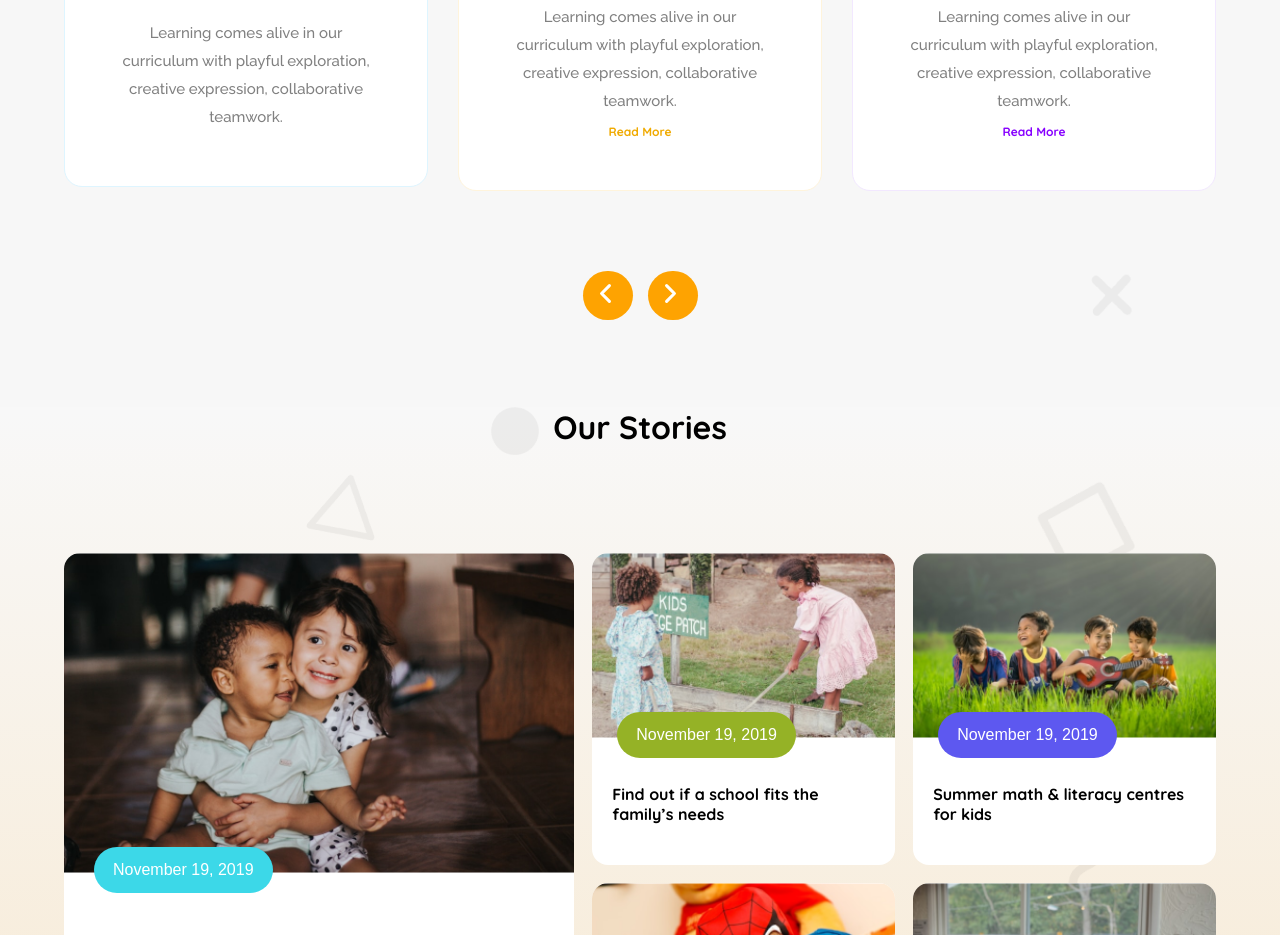
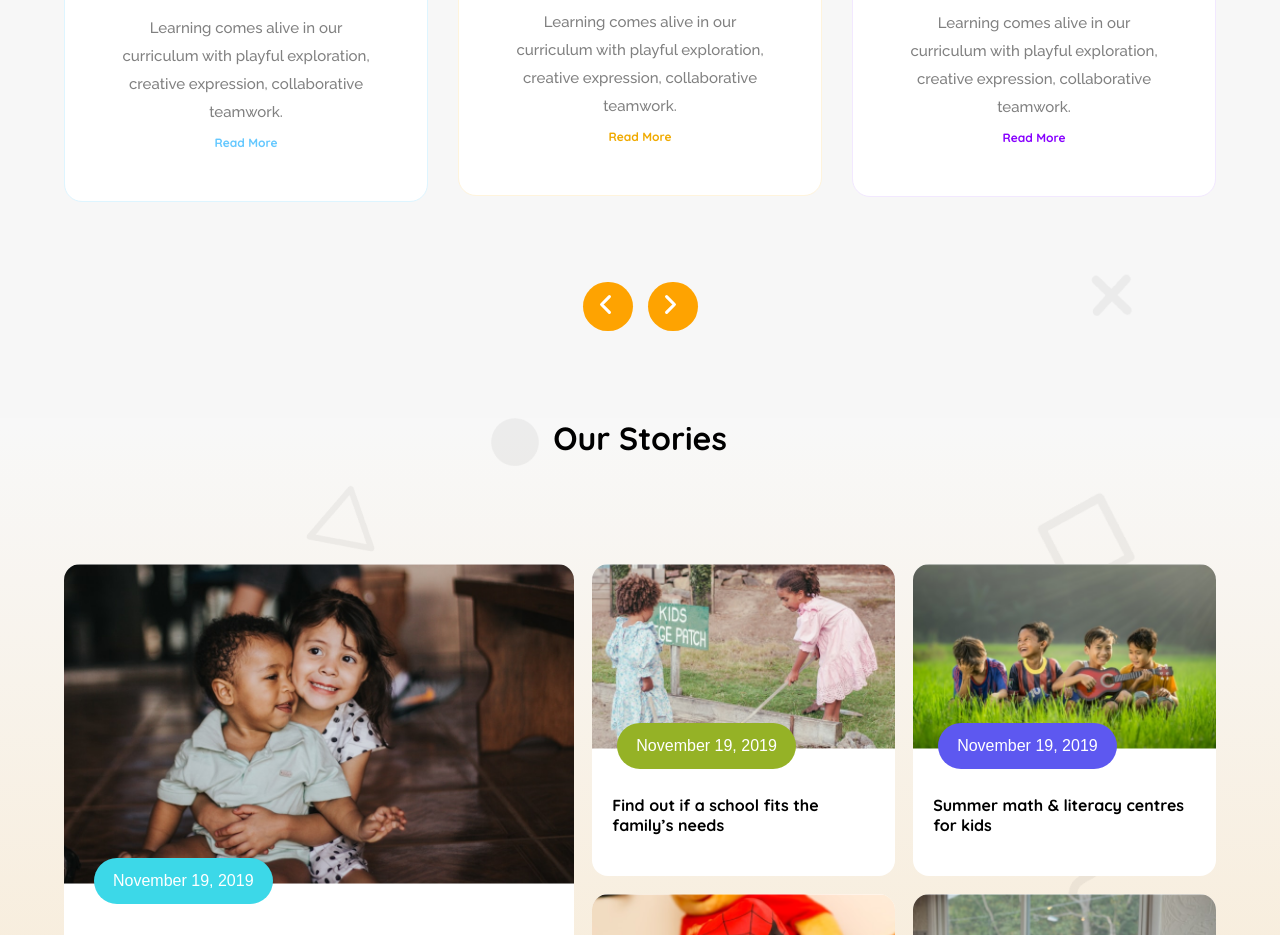
Before and after one commit to tahia-tahi/PH-Assignment-2, a plain HTML site: page index.html in a window 1280 px wide. Shown: the part 1206-2141 px from the top of the page. Drawn offline with Linux system fonts and the light colour scheme.

Commit message:
added card style and final style done

```diff
--- a/index.html
+++ b/index.html
@@ -66,6 +66,7 @@
             <img src="assets/kinder.png" alt="">
             <h4>Kinder (3-6) Years</h4>
             <p class="curriculum-text raleway-font">Learning comes alive in our curriculum with playful exploration, creative expression, collaborative teamwork.</p>
+            <a href="#">Read More</a>
 
             </div>
 
```
